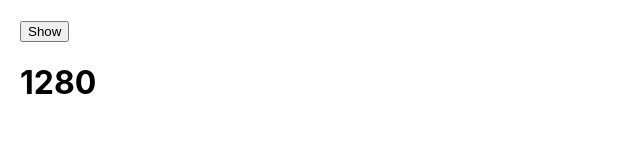
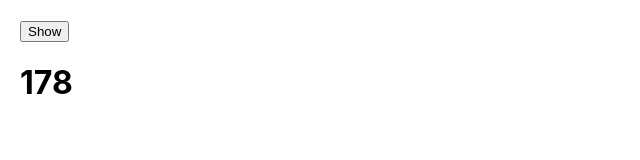
Before and after one commit to VanThao43/React-JS, a React (Create React App) app: page / in a window 1280 px wide. Both pictures are taken after a click on the button "Show". Shown: the top 160 px of the page, without its empty margins (0-640 px from the left). Built offline with nearby package versions, Linux system fonts and the light colour scheme.

Commit message:
useEffect with timer functions setInterval

```diff
--- a/src/Content.js
+++ b/src/Content.js
@@ -19,28 +19,20 @@
 import { useEffect, useState } from "react"
 
 
-const taps = ['posts', 'comments', 'albums']
-
 function Content() {
-
-    const [width, setWidth] = useState(window.innerWidth)
+    const [countdown, setCountdown] = useState(180)
 
     useEffect(() => {
+        const intervalId = setInterval(() => {
+            setCountdown(prev => prev - 1)
+        }, 1000);
 
-        const handleResize = () => {
-            setWidth(window.innerWidth)
-        }
-        window.addEventListener('resize', handleResize)
-
-        // Cleanup function
-        return () => {
-            window.removeEventListener('resize', handleResize)
-        }
+        return () => clearInterval(intervalId)
     }, [])
 
     return (
         <div>
-            <h1>{width}</h1>
+            <h1>{countdown}</h1>
         </div>
     )
 }
```
